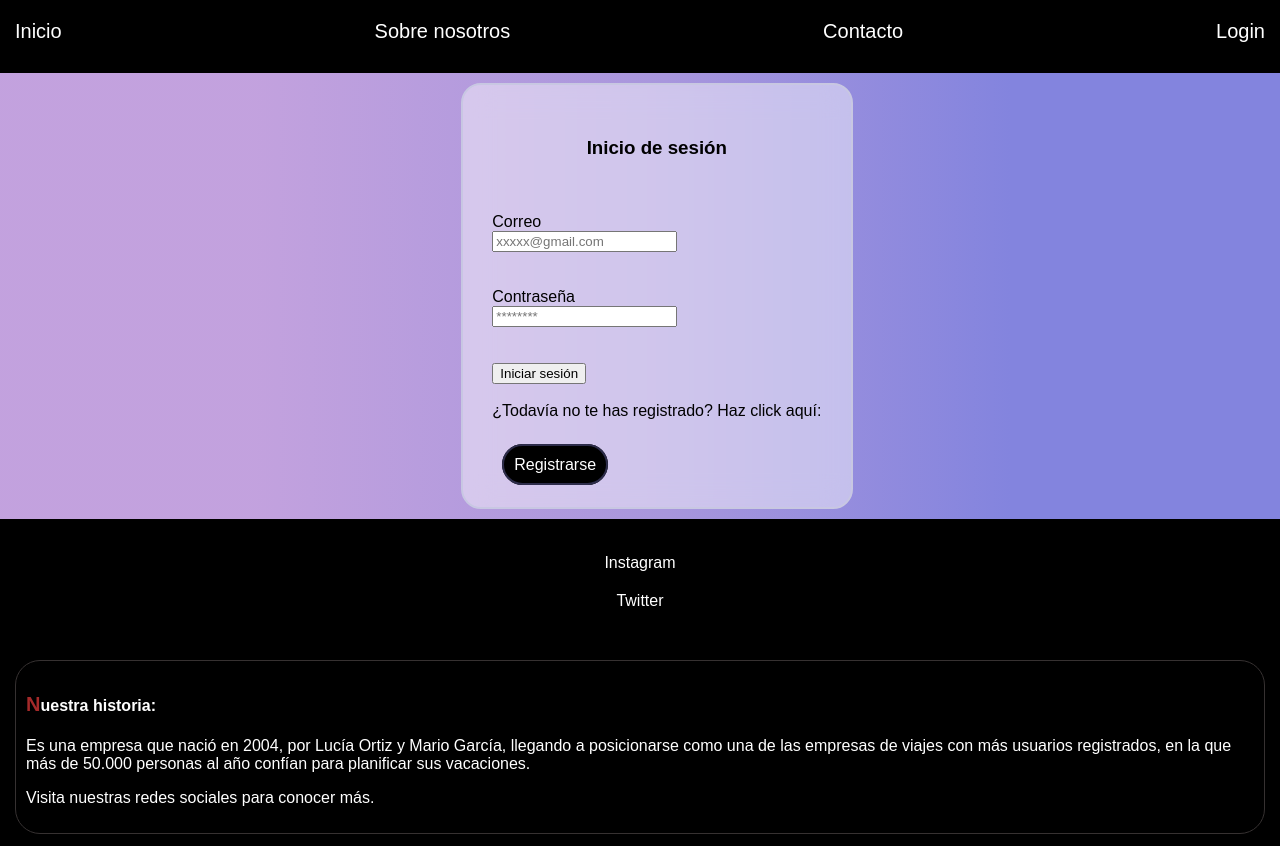
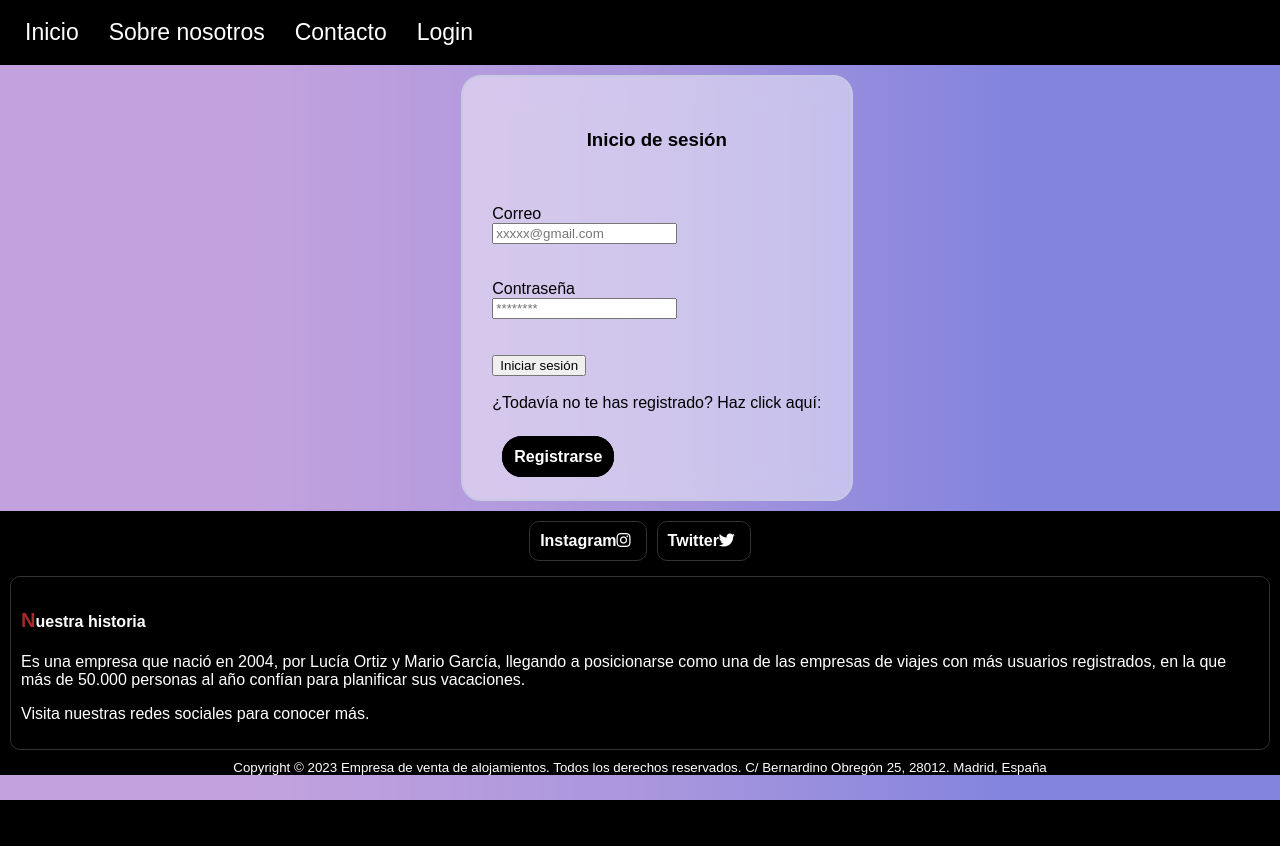
Before and after one commit to mgacen06/AgenciaDeViajes, a PHP site: page /login.html in a window 1280 px wide. Shown: the top 846 px of the page. After the commit the page ends 800 px from the top, so only its background shows below. Run offline with PHP 8.4, Linux system fonts and the light colour scheme.

Commit message:
Nav y footer con css Igual en todo

```diff
--- /dev/null
+++ b/publico/css/navYFooter.css
@@ -0,0 +1,89 @@
+/**** Css del nav ****/
+nav {
+    display: flex;
+    flex-wrap: wrap;
+    width: 100%;
+    margin: 0px;
+    background-color: black;
+}
+
+.ulnav {
+    display: flex;
+    flex-wrap: wrap;
+    list-style: none;
+    margin: 4px 10px 4px 10px;
+    padding-left: 0px;
+}
+
+.linav {
+    display: flex;
+    padding: 10px;
+    margin: 5px;
+    font-size: 23px;
+    color: white;
+}
+
+.linav:hover {
+    border-bottom: white solid 2px;
+    color: rgb(209, 180, 241);
+}
+
+
+/**** Css del footer ****/
+footer {
+    display: flex;
+    flex-wrap: nowrap;
+    flex-direction: column;
+    align-content: center;
+    align-items: center;
+    background-color: rgb(0, 0, 0);
+    width: 100%;
+    margin: 0px;
+}
+
+.redesSociales {
+    display: flex;
+    flex-wrap: wrap;
+    width: auto;
+    margin-top: 5px;
+}
+
+.redes {
+    display: flex;
+    margin: 5px;
+    padding: 10px;
+    color: white;
+    font-weight: bold;
+    border: 1px solid rgb(54, 49, 49);
+    border-radius: 10px;
+}
+
+.redes:hover {
+    background-color: rgb(187, 150, 218);
+    color: #ffffff;
+}
+
+.infoFooter {
+    display: flex;
+    align-items: center;
+    flex-direction: column;
+    color: white;
+}
+
+#aboutus {
+    justify-content: left;
+    align-items: center;
+    margin: 10px;
+    padding: 10px;
+    border: 1px solid rgb(54, 49, 49);
+    border-radius: 10px;
+}
+
+#aboutus::first-letter {
+    color: brown;
+    font-size: 20px;
+}
+
+#botontw {
+    margin-right: 5px;
+}
--- a/publico/css/style.css
+++ b/publico/css/style.css
@@ -296,8 +197,7 @@
 
 @media (max-width:1283px) {
 
-    #icono,
-    #botontw {
+    #icono{
         display: none;
     }
 
@@ -314,39 +214,6 @@
 
     }
 
-    /* Contenido del nav */
-    nav {
-        display: flex;
-        width: 100%;
-        margin: 0px;
-        background-color: black;
-    }
-
-    .ulnav {
-        display: flex;
-        flex-wrap: wrap;
-        list-style: none;
-        margin: 0px;
-        padding-left: 0px;
-        margin-bottom: 10px;
-        width: 100%;
-        justify-content: space-between;
-
-    }
-
-    .linav {
-        display: flex;
-        padding: 10px;
-        margin: 10px 5px 10px 5px;
-        font-size: 20px;
-        color: white;
-    }
-
-    .linav:hover {
-        border-bottom: #ffffff solid 2px;
-        color: #ccaff2;
-    }
-
     /* Contenido del main */
     main {
         display: flex;
@@ -358,78 +225,6 @@
     }
 
     /* Contenido del footer */
-    footer {
-        display: flex;
-        flex-wrap: nowrap;
-        flex-direction: column;
-        align-content: center;
-        align-items: center;
-        background-color: rgb(0, 0, 0);
-        width: 100%;
-        margin: 0px;
-    }
-
-    .redesSociales {
-        /* instagram + twitter */
-        display: flex;
-        flex-wrap: wrap;
-        width: auto;
-        margin-top: 10px;
-        color: #ffffff;
-    }
-
-    .redes {
-        color: white;
-        display: flex;
-        margin: 5px;
-        padding: 5px;
-        border-radius: 50px;
-        justify-content: right;
-
-    }
-
-    .redes:hover {
-        background-color: rgb(44, 79, 104);
-        color: #ffffff;
-    }
-
-    .infoFooter {
-        display: flex;
-        align-items: center;
-        margin: 15px;
-        padding: 10px;
-        border-radius: 25px;
-        flex-direction: column;
-        color: white;
-    }
-
-    #aboutus {
-        justify-content: left;
-        align-items: center;
-        margin: 15px;
-        padding: 10px;
-        color: #ffffff;
-        border: 1px solid rgb(54, 49, 49);
-        border-radius: 25px;
-    }
-
-    /* pseudoelementos */
-    #aboutus::first-letter {
-        color: brown;
-        font-size: 20px;
-    }
-
-    /* Para que los links no aparezcan subrayados */
-    a:link,
-    a:visited,
-    a:active {
-        text-decoration: none;
-    }
-
-    /* Espacio del icono respecto al resto */
-    #botontw {
-        margin-right: 5px;
-    }
 
     /*style del index*/
     .button1 {
@@ -440,10 +235,12 @@
         padding: 10px 10px 10px 10px;
         margin: 10px 10px 10px 10px;
         /* borde */
-        border-radius: 30px;
-        border: 2px solid rgb(45, 44, 74);
+        border-radius: 20px;
+        border: 2px solid rgb(0, 0, 0);
         background-color: rgb(0, 0, 0);
-        color: #ffffff;
+        color: white;
+        font-weight: 700;
+
     }
 
     .button1:hover {
--- a/publico/login.html
+++ b/publico/login.html
@@ -6,6 +6,7 @@
     <meta http-equiv="X-UA-Compatible" content="IE=edge">
     <meta name="author" content="Lucía Ortiz y Mario García">
     <meta name="viewport" content="width=device-width, initial-scale=1.0">
+    <link rel="stylesheet" href="css/navYFooter.css">
     <link rel="stylesheet" href="css/style.css">
     <link rel="stylesheet" href="../PFC/fontawesome/css/all.css">
     <link rel="shortcut icon" href="imagenes/icono.ico" type="" id="icono">
@@ -13,14 +14,7 @@
 </head>
 
 <body>
-    <nav class="hijo1">
-        <ul class="ulnav">
-            <li><a class="linav" href="index.html"><i id="icono" class="fa fa-plane"></i>Inicio</a></li>
-            <li><a class="linav" href="#aboutus"><i id="icono" class="fas fa-users"></i> Sobre nosotros</a></li>
-            <li><a class="linav" href="contacto.html"><i id="icono" class="fa fa-handshake"></i>Contacto</a></li>
-            <li><a class="linav" href="login.html"><i id="icono" class="fa-solid fa-arrow-right-to-bracket"></i>Login</a></li>
-        </ul>
-    </nav>
+    <nav id="elNav"></nav>
     <main class="hijo2form">
         <br>
         <div>
@@ -48,34 +42,8 @@
             <br><br>
         </form>
     </main>
-    <footer class="hijo3">
-        <div class="infoFooter">
-            <a class="redes" href="https://www.instagram.com/mgacen06/"><i id="botontw"
-                    class="fab fa-instagram"></i>Instagram</a>
-            <a class="redes" href="https://twitter.com"><i id="botontw" class="fab fa-twitter"></i>Twitter</a>
-        </div>
-        <div class="hijo3hijo2">
-            <div id="aboutus">
-                <!-- Sobre nosotros -->
-                <h4>Nuestra historia:</h4>
-                <p>Es una empresa que nació en 2004, por Lucía Ortiz y Mario García, llegando a posicionarse como una de
-                    las empresas de viajes con más usuarios registrados, en la que más de 50.000 personas al año confían
-                    para planificar sus vacaciones.</p>
-                <p>Visita nuestras redes sociales para conocer más.</p>
-            </div>
-            <div>
-                <iframe
-                    src="https://www.google.com/maps/embed?pb=!1m18!1m12!1m3!1d3038.2936372113486!2d-3.700712785105893!3d40.402345364439114!2m3!1f0!2f0!3f0!3m2!1i1024!2i768!4f13.1!3m3!1m2!1s0xd4226329f436ff9%3A0x12f6d2396a33911!2sIMF%20Smart%20Education!5e0!3m2!1ses!2ses!4v1669974340422!5m2!1ses!2ses"
-                    width="500" height="350" style="border:1;" allowfullscreen="" loading="lazy"
-                    referrerpolicy="no-referrer-when-downgrade"></iframe>
-            </div>
-            <br>
-            <small>Copyright © 2022 Empresa de venta de alojamientos. Todos los derechos reservados. C/ Bernardino
-                Obregón 25, 28012. Madrid, España</small>
-
-        </div>
-    </footer>
+    <footer id="elFooter"></footer>
 </body>
 <script src="app_login.js"></script>
-
+<script src="navYFooter.js"></script>
 </html>
```
Also changed, not shown: other parts of publico/css/style.css (+14 -113 lines), publico/contacto.html (+4 -28 lines), publico/index.php (+4 -21 lines), publico/navYFooter.js (+53 -1 lines), publico/registro.html (+5 -28 lines).
